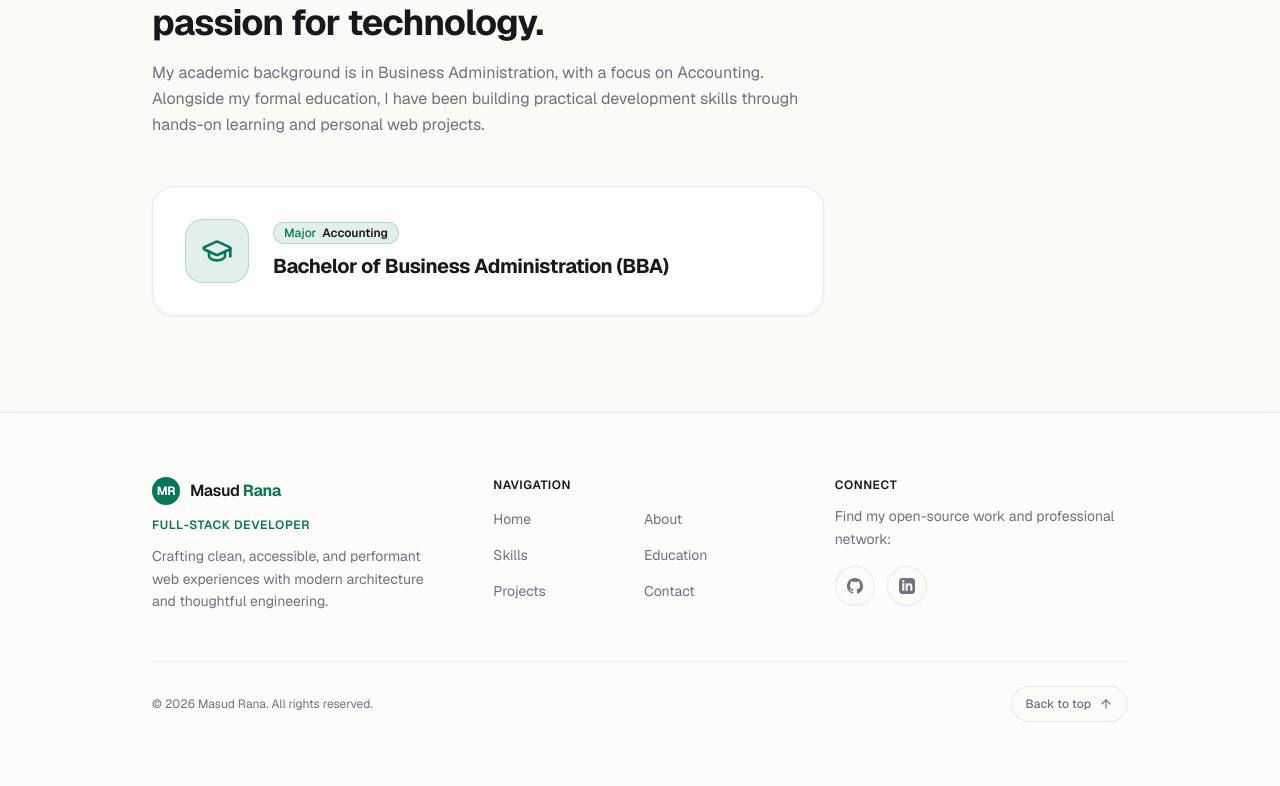
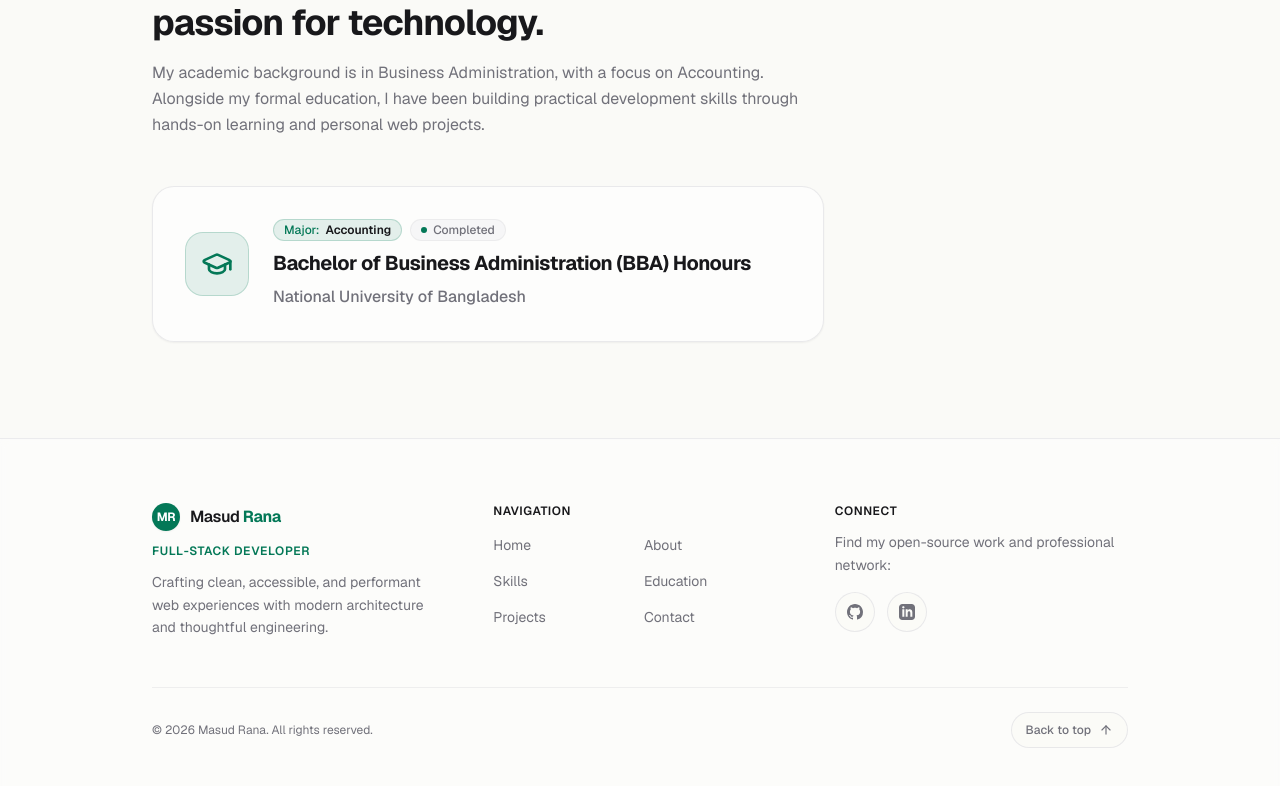
Before and after one commit to masudbuilds/my-portfolio, a Next.js app: page / in a window 1280 px wide. Shown: the part 2714-3500 px from the top of the page. Built offline with nearby package versions, Linux system fonts and the light colour scheme.

Commit message:
feat: enhance EducationSection with detailed education items and improve layout

```diff
--- a/src/components/sections/education-section.tsx
+++ b/src/components/sections/education-section.tsx
@@ -48,17 +48,31 @@ export function EducationSection() {
               </div>
 
               {/* Details */}
-              <div className="flex flex-col gap-2">
-                <div className="inline-flex items-center gap-1.5 px-2.5 py-0.5 rounded-full bg-primary/10 text-xs font-medium text-primary w-fit border border-primary/20">
-                  <span>Major</span>
-                  <span className="font-semibold text-foreground">
-                    {item.fieldOfStudy}
-                  </span>
+              <div className="flex flex-col gap-2 min-w-0 flex-1">
+                {/* Badges: Field of Study & Status */}
+                <div className="flex flex-wrap items-center gap-2">
+                  <div className="inline-flex items-center gap-1.5 px-2.5 py-0.5 rounded-full bg-primary/10 text-xs font-medium text-primary w-fit border border-primary/20">
+                    <span>Major:</span>
+                    <span className="font-semibold text-foreground">
+                      {item.fieldOfStudy}
+                    </span>
+                  </div>
+
+                  <div className="inline-flex items-center gap-1.5 px-2.5 py-0.5 rounded-full bg-muted/80 text-xs font-medium text-muted-foreground w-fit border border-border/60">
+                    <span className="size-1.5 rounded-full bg-primary" aria-hidden="true" />
+                    <span>{item.status}</span>
+                  </div>
                 </div>
 
+                {/* Degree Title */}
                 <h3 className="text-lg sm:text-xl font-bold tracking-tight text-foreground">
                   {item.degree}
                 </h3>
+
+                {/* Prominent Institution Name */}
+                <p className="text-sm sm:text-base font-medium text-muted-foreground">
+                  {item.institution}
+                </p>
               </div>
             </div>
           ))}
--- a/src/data/education.ts
+++ b/src/data/education.ts
@@ -1,11 +1,15 @@
 export interface EducationItem {
   degree: string;
   fieldOfStudy: string;
+  institution: string;
+  status: string;
 }
 
 export const EDUCATION_DATA: readonly EducationItem[] = [
   {
-    degree: "Bachelor of Business Administration (BBA)",
+    degree: "Bachelor of Business Administration (BBA) Honours",
     fieldOfStudy: "Accounting",
+    institution: "National University of Bangladesh",
+    status: "Completed",
   },
 ] as const;
```
